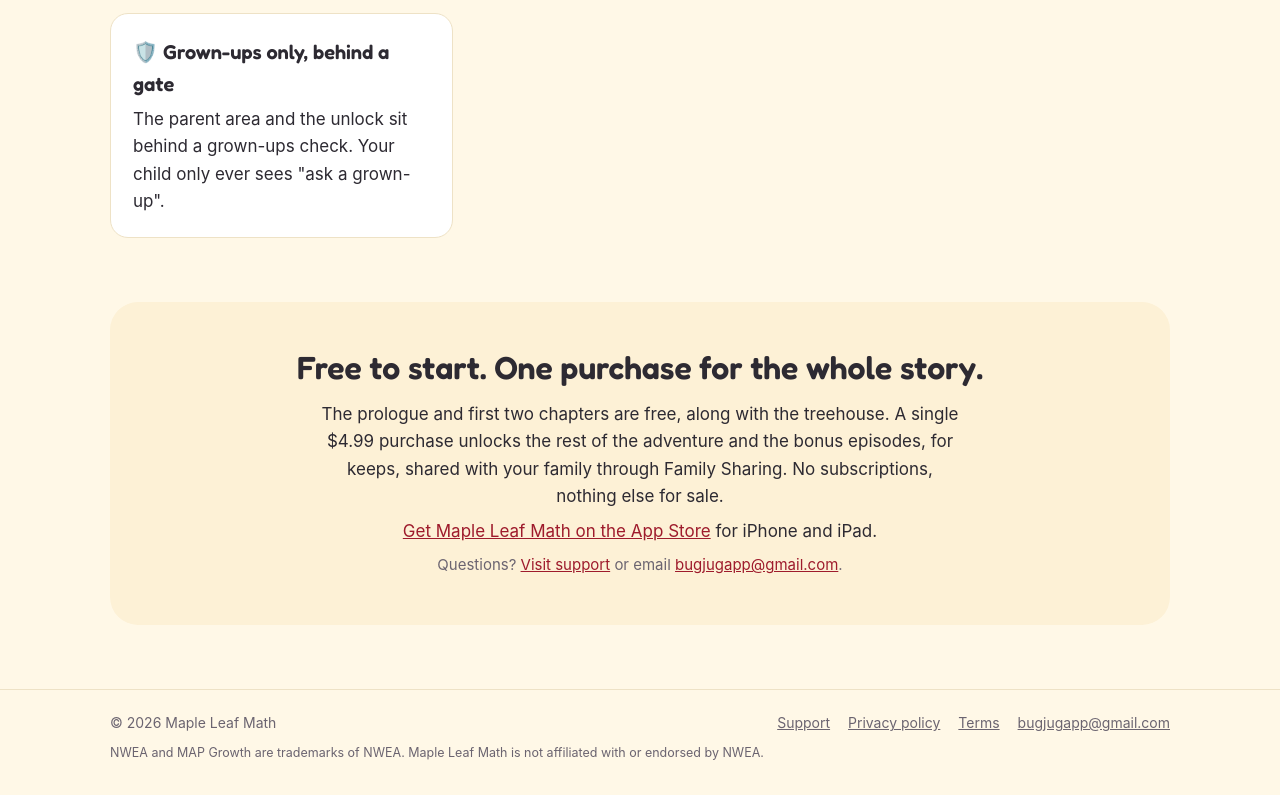
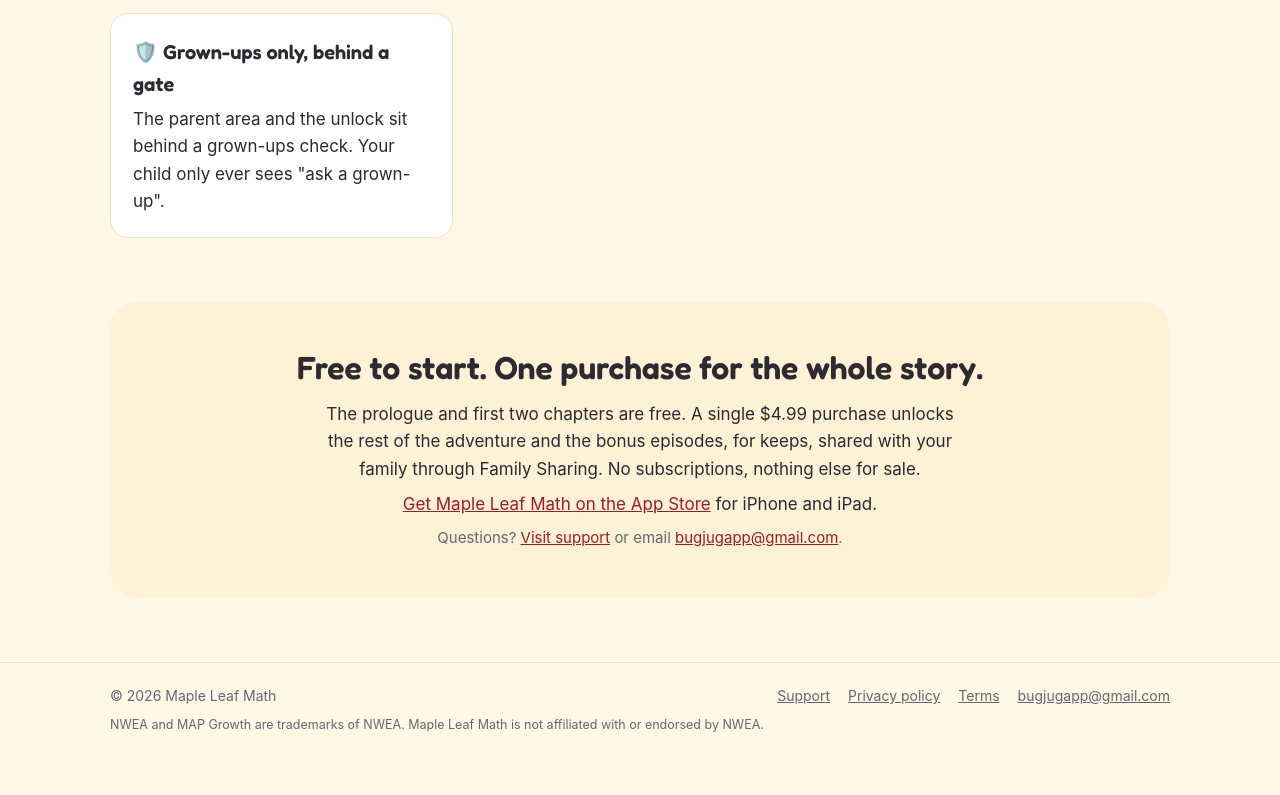
Before and after one commit to mapleleafmath/mapleleafmath.github.io, a plain HTML site: page index.html in a window 1280 px wide. Shown: the part 6075-6870 px from the top of the page. After the commit the page ends 6842 px from the top, so only its background shows below. Drawn offline with Linux system fonts and the light colour scheme.

Commit message:
Site: the free part is the prologue and first two chapters
The Treehouse opens in Chapter 3, so it isn't part of the free game.

Co-Authored-By: Claude Opus 5.5 <noreply@anthropic.com>

```diff
--- a/index.html
+++ b/index.html
@@ -235,7 +235,7 @@
 
   <div class="closing">
     <h2>Free to start. One purchase for the whole story.</h2>
-    <p>The prologue and first two chapters are free, along with the treehouse. A single $4.99
+    <p>The prologue and first two chapters are free. A single $4.99
       purchase unlocks the rest of the adventure and the bonus episodes, for keeps, shared with
       your family through Family Sharing. No subscriptions, nothing else for sale.</p>
     <p><a href="https://apps.apple.com/app/maple-leaf-math-adventure/id6832849006">Get Maple Leaf Math on the App Store</a>
```
Also changed, not shown: support.html (+1 -1 lines).
